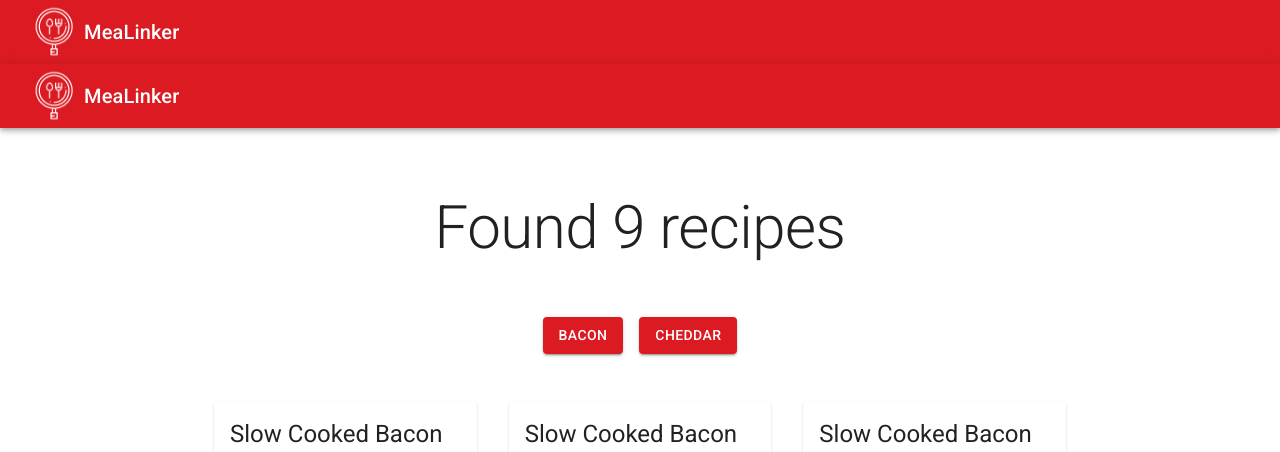
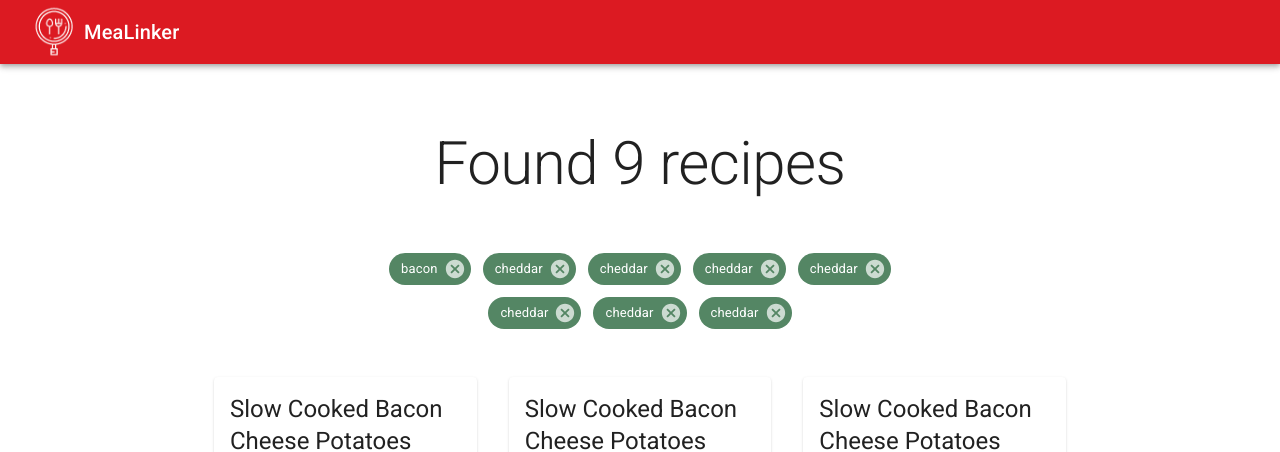
Before and after one commit to lhotanok/MeaLinker, a React (Create React App) app in the folder app/frontend/: page /recipes in a window 1280 px wide. Shown: the top 452 px of the page. Built offline with nearby package versions, Linux system fonts and the light colour scheme.

Commit message:
Convert search ingredients buttons into a grid of removable chips

```diff
--- /dev/null
+++ b/app/frontend/src/ingredients/components/SearchIngredients.js
@@ -0,0 +1,10 @@
+import * as React from 'react';
+import RemovableChips from '../../shared/RemovableChips';
+
+export default function SearchIngredients(props) {
+  const { ingredients, onRemove } = props;
+
+  console.log(ingredients);
+
+  return <RemovableChips chips={ingredients} onRemove={onRemove} />;
+}
--- a/app/frontend/src/ingredients/pages/Ingredients.js
+++ /dev/null
@@ -1,5 +0,0 @@
-import React from 'react';
-
-export default function Ingredients() {
-  return <h1>Ingredients</h1>;
-}
--- a/app/frontend/src/recipes/components/RecipeCard/RecipeCardCollapse.js
+++ b/app/frontend/src/recipes/components/RecipeCard/RecipeCardCollapse.js
@@ -7,14 +7,22 @@ const getIngredientElements = (ingredients, searchedIngredients) => {
   return ingredients.map((ingredient) => {
     let emphasize = false;
     searchedIngredients.forEach((searched) => {
-      if (ingredient.toLocaleLowerCase().includes(searched)) {
+      if (
+        ingredient
+          .toLocaleLowerCase()
+          .includes(searched.label.toLocaleLowerCase())
+      ) {
         emphasize = true;
       }
     });
 
-    const ingredientItem = <li>{ingredient}</li>;
+    const ingredientItem = emphasize ? (
+      <strong>{ingredient}</strong>
+    ) : (
+      ingredient
+    );
 
-    return emphasize ? <strong>{ingredientItem}</strong> : ingredientItem;
+    return <li key={Math.random()}>{ingredientItem}</li>;
   });
 };
 
--- a/app/frontend/src/recipes/components/RecipesGrid.js
+++ b/app/frontend/src/recipes/components/RecipesGrid.js
@@ -1,23 +1,27 @@
 import * as React from 'react';
-import Button from '@mui/material/Button';
-import CssBaseline from '@mui/material/CssBaseline';
 import Grid from '@mui/material/Grid';
 import Stack from '@mui/material/Stack';
 import Typography from '@mui/material/Typography';
 import Box from '@mui/material/Box';
 import Container from '@mui/material/Container';
-import Footer from '../../shared/Footer';
 import RecipeCard from './RecipeCard/RecipeCard';
-import Header from '../../shared/Header';
+import SearchIngredients from '../../ingredients/components/SearchIngredients';
 
 const DUMMY_CARDS = [1, 2, 3, 4, 5, 6, 7, 8, 9];
 
-const DUMMY_SEARCHED_INGREDIENTS = ['bacon', 'cheddar'];
+const DUMMY_SEARCHED_INGREDIENTS = [
+  { key: 1, label: 'bacon' },
+  { key: 2, label: 'cheddar' },
+  { key: 3, label: 'cheddar' },
+  { key: 4, label: 'cheddar' },
+  { key: 5, label: 'cheddar' },
+  { key: 6, label: 'cheddar' },
+  { key: 7, label: 'cheddar' },
+  { key: 8, label: 'cheddar' },
+];
 
 const DUMMY_RECIPE = {
-  searchedIngredients: DUMMY_SEARCHED_INGREDIENTS.map((ingredient) =>
-    ingredient.toLocaleLowerCase(),
-  ),
+  searchedIngredients: DUMMY_SEARCHED_INGREDIENTS,
   title: 'Slow Cooked Bacon Cheese Potatoes',
   description: `Honestly don't know how I came be this recipe other than I printed it out because I thought it looked good and it gave the alternative of cooking in the oven.`,
   date: 'February 27, 2014',
@@ -37,11 +41,12 @@ const DUMMY_RECIPE = {
 };
 
 export default function RecipesGrid() {
+  const searchIngredientRemoveHandler = (ingredient) => {
+    console.log(`Removed ${ingredient.label}`);
+  };
+
   return (
     <React.Fragment>
-      <CssBaseline />
-      <Header />
-      <main>
       <Box
         sx={{
           bgcolor: 'background.paper',
@@ -65,9 +70,10 @@ export default function RecipesGrid() {
             spacing={2}
             justifyContent='center'
           >
-              {DUMMY_SEARCHED_INGREDIENTS.map((ingredient) => (
-                <Button variant='contained'>{ingredient}</Button>
-              ))}
+            <SearchIngredients
+              ingredients={DUMMY_SEARCHED_INGREDIENTS}
+              onRemove={searchIngredientRemoveHandler}
+            />
           </Stack>
         </Container>
       </Box>
@@ -80,8 +86,6 @@ export default function RecipesGrid() {
           ))}
         </Grid>
       </Container>
-      </main>
-      <Footer />
     </React.Fragment>
   );
 }
--- /dev/null
+++ b/app/frontend/src/shared/RemovableChips.js
@@ -0,0 +1,44 @@
+import React from 'react';
+import { styled } from '@mui/material/styles';
+import Chip from '@mui/material/Chip';
+import Grid from '@mui/material/Grid';
+import Container from '@mui/material/Container';
+
+const ListItem = styled('li')(({ theme }) => ({
+  margin: theme.spacing(0.5),
+}));
+
+export default function RemovableChips(props) {
+  const { chips, onRemove } = props;
+  const [removableChips, setRemovableChips] = React.useState(chips);
+  console.log(`Chips: ${JSON.stringify(chips)}`);
+
+  const handleRemove = (chipToRemove) => () => {
+    setRemovableChips((chips) =>
+      chips.filter((chip) => chip.key !== chipToRemove.key),
+    );
+    onRemove(chipToRemove);
+  };
+
+  const listItems = removableChips.map((data) => {
+    return (
+      <Grid item key={data.key}>
+        <Chip
+          color='secondary'
+          label={data.label}
+          onDelete={handleRemove(data)}
+        />
+      </Grid>
+    );
+  });
+
+  console.log(`List items: ${listItems.length}`);
+
+  return (
+    <Container maxWidth='md'>
+      <Grid container spacing={1.5} justifyContent='center'>
+        {listItems}
+      </Grid>
+    </Container>
+  );
+}
```
Lines whose indentation alone changed are shown as unchanged.
